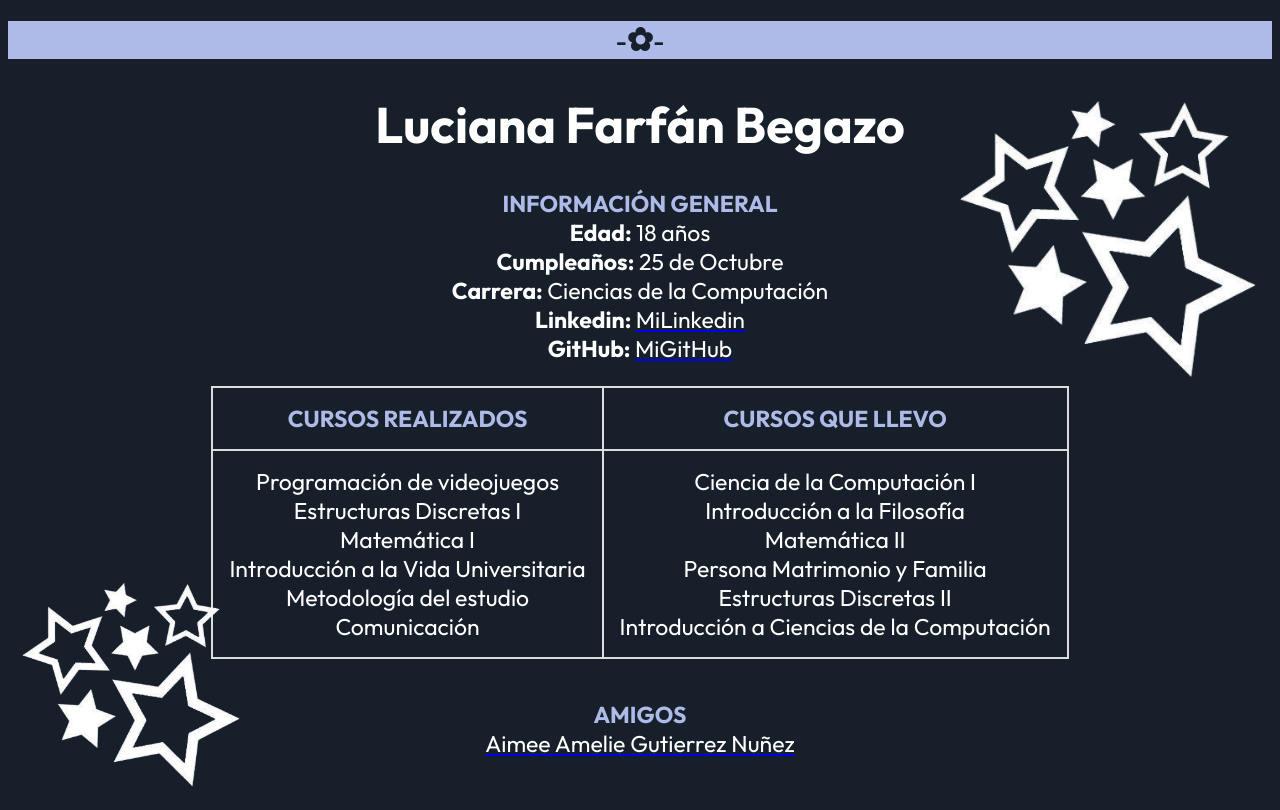
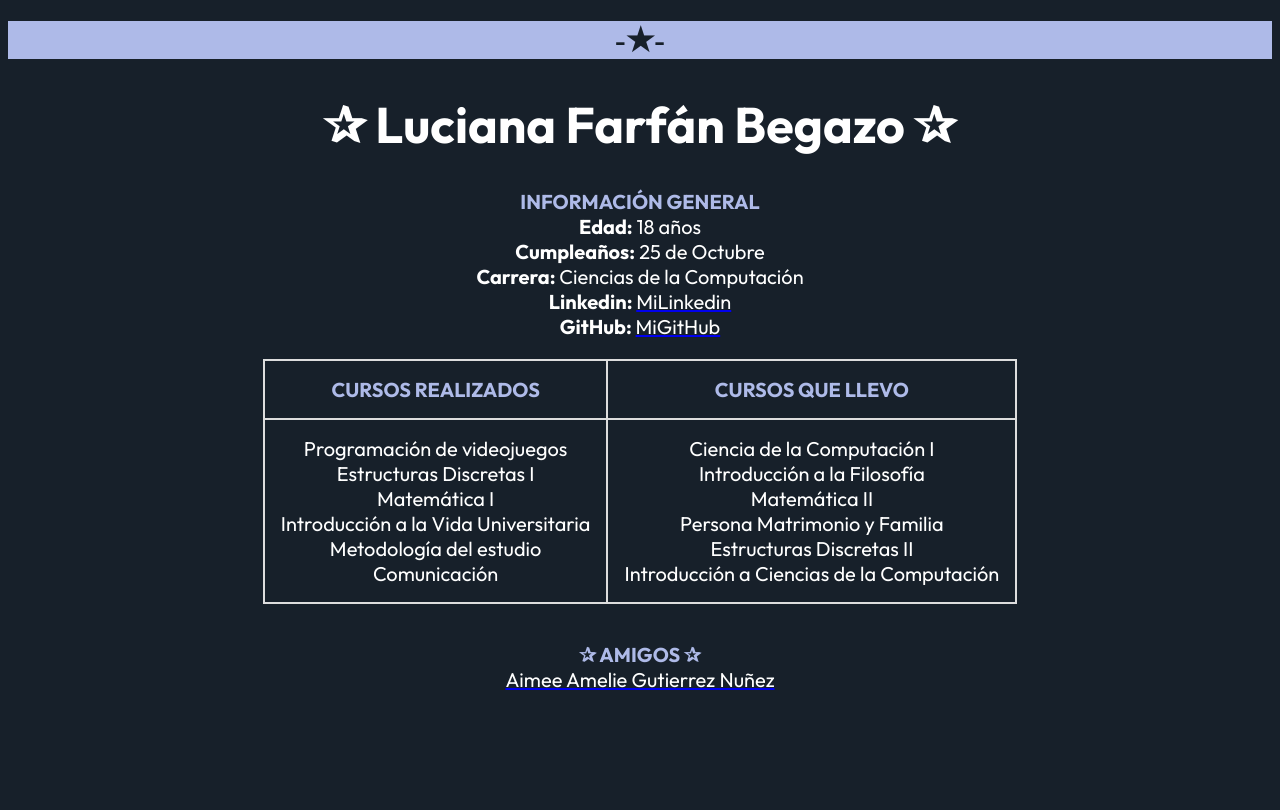
Before and after one commit to LucianaMFB/LucianaMilagrosFarfanBegazo, a plain HTML site: page index.html in a window 1280 px wide. Drawn offline with Linux system fonts and the light colour scheme.

Commit message:
Uupdate index.html

```diff
--- a/index.html
+++ b/index.html
@@ -21,44 +21,19 @@
             vertical-align: middle;
         }
 
-
-		.flor-izquierda
-		{
-			background-image: url('img56.png');
-			background-size: contain;
-			background-repeat: no-repeat;
-			position: absolute;
-			top: 560px;
-			left: 15px;
-			width: 400px;
-			height: 250px;
-		}
-
-		.flor-derecha
-		{
-			background-image: url('img56.png');
-			background-size: contain;
-			background-repeat: no-repeat;
-			position: absolute;
-			top: 70px;
-			right: 20px;
-			width: 310px;
-			height: 360px;
-		}
 </style>
 
 </head>
 
-<div class="flor-izquierda"></div>
-<div class="flor-derecha"></div>
+
 
 <body style="background-color: rgb(23, 32, 42)">
-<h1 style="background-color:rgb(174, 186, 232); text-align:center; color:rgb(23, 32, 42)">-✿-</h1>
-<h1 style="font-size:50px; color:rgb(255, 255, 255); text-align:center; font-family: Outfit"> Luciana Farfán Begazo</h1>
+<h1 style="background-color:rgb(174, 186, 232); text-align:center; color:rgb(23, 32, 42)">-★-</h1>
+<h1 style="font-size:50px; color:rgb(255, 255, 255); text-align:center; font-family: Outfit">   ✰ Luciana Farfán Begazo ✰</h1>
 
 
 
-<p style=" font-family: Outfit; color:rgb(255, 255, 255);font-size:23px; text-align:center ">
+<p style=" font-family: Outfit; color:rgb(255, 255, 255);font-size:20px; text-align:center ">
 <strong> <span style="color: rgb(174, 186, 232);"> INFORMACIÓN GENERAL</span> </strong>
 <br> <b>  Edad:	</b> 18 años
 <br> <b>  Cumpleaños:</b> 25 de Octubre
@@ -70,19 +45,19 @@
 
 <table>
         <tr>
-            <td><b> <span style="color: rgb(174, 186, 232); font-size:23px;  font-family: Outfit"> CURSOS REALIZADOS</b> </td>
-            <td><b> <span style="color: rgb(174, 186, 232); font-size:23px;  font-family: Outfit"> CURSOS QUE LLEVO</b> </td>
+            <td><b> <span style="color: rgb(174, 186, 232); font-size:20px;  font-family: Outfit"> CURSOS REALIZADOS</b> </td>
+            <td><b> <span style="color: rgb(174, 186, 232); font-size:20px;  font-family: Outfit"> CURSOS QUE LLEVO</b> </td>
         </tr>
 
         <tr>
-            <td> <span style="color: rgb(255,255,255); font-size:23px; font-family: Outfit">
+            <td> <span style="color: rgb(255,255,255); font-size:20px; font-family: Outfit">
 			Programación de videojuegos
 			<br> Estructuras Discretas I
 			<br> Matemática I
 			<br> Introducción a la Vida Universitaria
 			<br> Metodología del estudio
 			<br> Comunicación</td>
-            <td> <span style="color: rgb(255,255,255); font-size:23px;  font-family: Outfit">
+            <td> <span style="color: rgb(255,255,255); font-size:20px;  font-family: Outfit">
 			Ciencia de la Computación I
 			<br> Introducción a la Filosofía
 			<br> Matemática II
@@ -94,8 +69,8 @@
 
 &nbsp;
 
-<p style=" font-family: Outfit; color:rgb(255, 255, 255);font-size:23px; text-align:center ">
-<strong> <span style="color: rgb(174, 186, 232);"> AMIGOS</span> </strong>
+<p style=" font-family: Outfit; color:rgb(255, 255, 255);font-size:20px; text-align:center ">
+<strong> <span style="color: rgb(174, 186, 232);">   ✰ AMIGOS ✰</span> </strong>
 <br> <a href="https://amy-create-program.github.io/HTML/"> <span style="color: rgb(255,255,255);"> Aimee Amelie Gutierrez Nuñez </span> </a>
 
 
```
